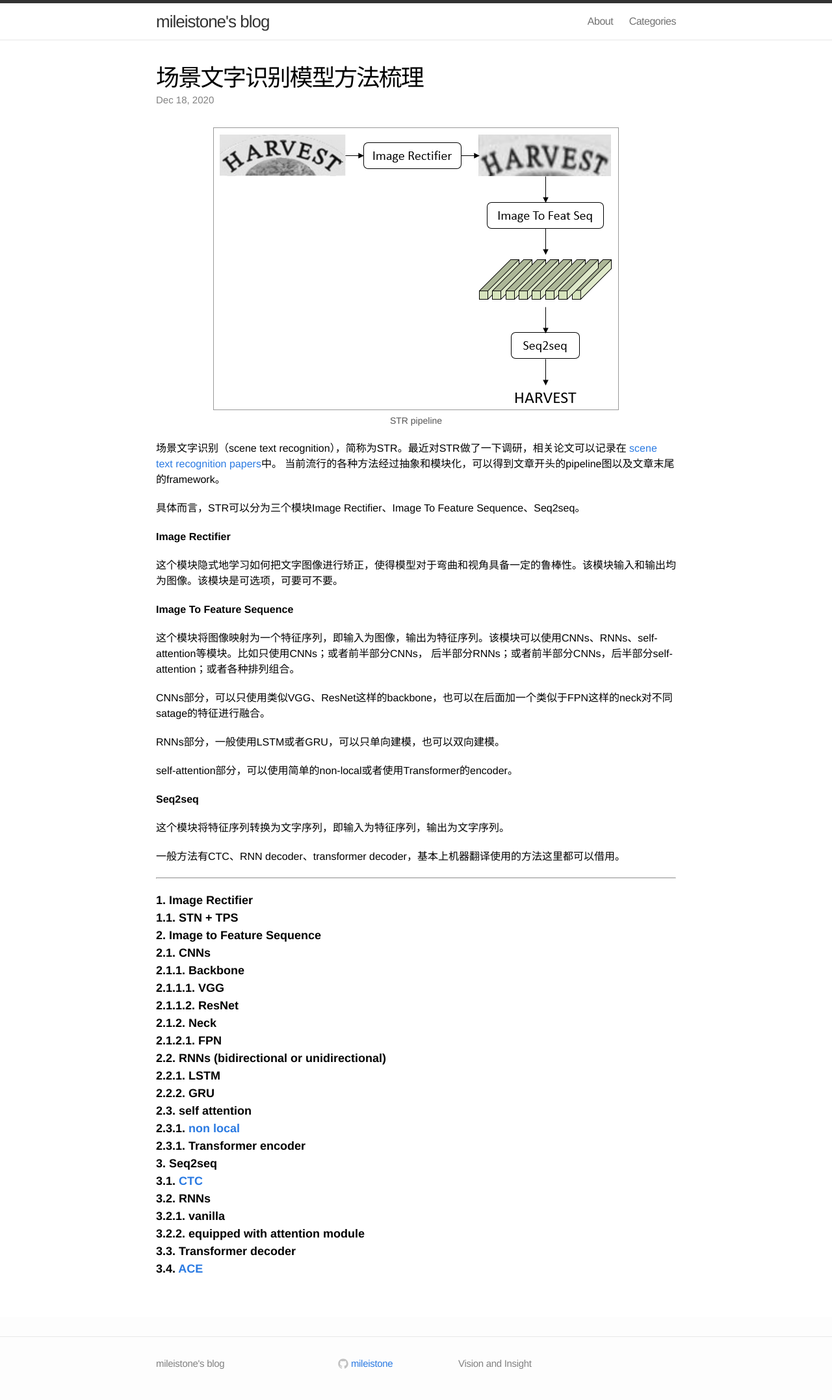
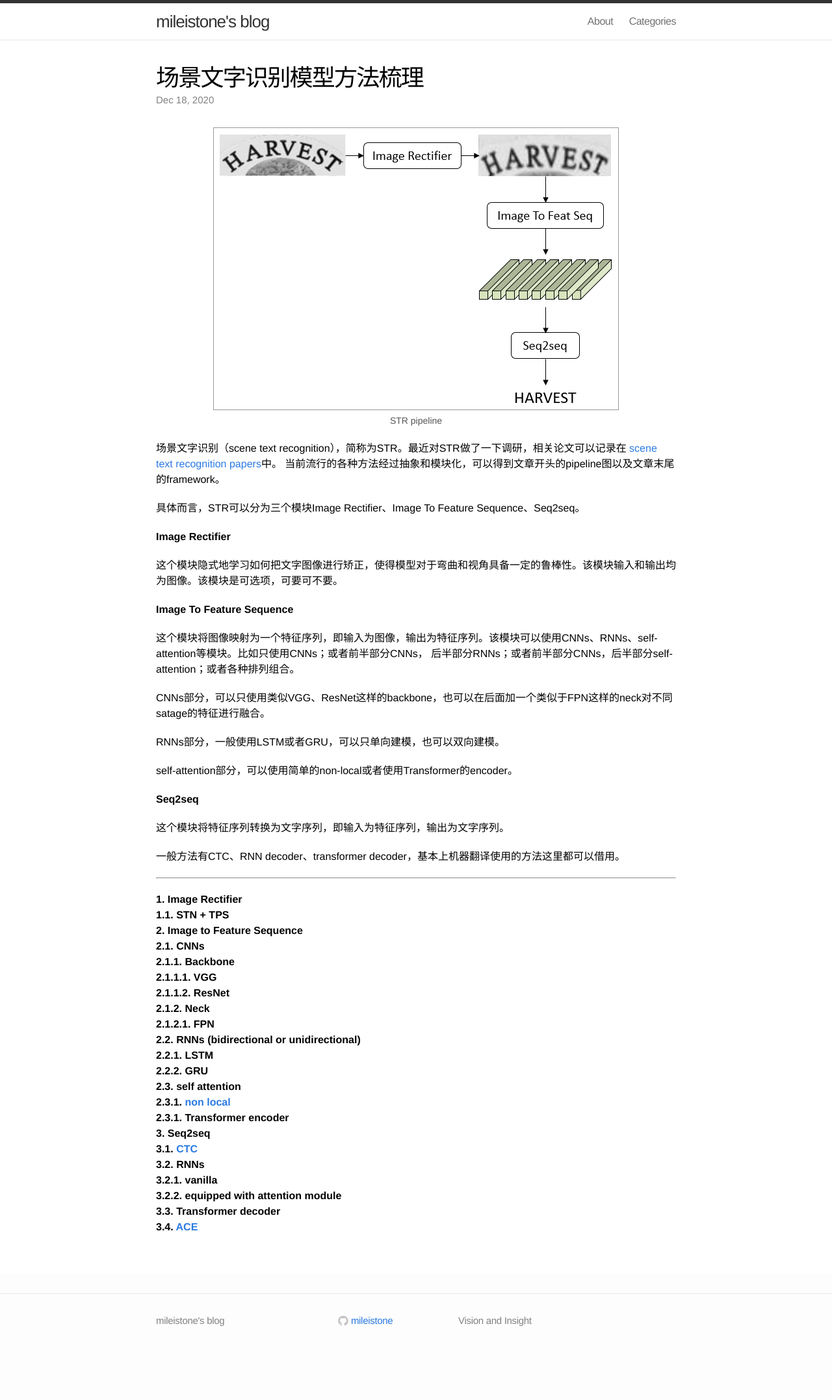
Before and after one commit to mileistone/mileistone.github.io, a Jekyll site: the page built from _posts/2020-12-18-scene-text-recognition-survey.md, in a window 1280 px wide. Shown: the whole page at 65% size. Built offline with Jekyll 4.4.1, drawn with Linux system fonts in a browser that asks for light colours; after the commit the page ends 2088 px from its top, so only the background shows below that.

```diff
--- a/_posts/2020-12-18-scene-text-recognition-survey.md
+++ b/_posts/2020-12-18-scene-text-recognition-survey.md
@@ -37,25 +37,25 @@ self-attention部分，可以使用简单的non-local或者使用Transformer的e
 一般方法有CTC、RNN decoder、transformer decoder，基本上机器翻译使用的方法这里都可以借用。
 
 ---
-##### 1. Image Rectifier
-##### 1.1. STN + TPS
-##### 2. Image to Feature Sequence
-##### 2.1. CNNs
-##### 2.1.1. Backbone
-##### 2.1.1.1. VGG
-##### 2.1.1.2. ResNet
-##### 2.1.2. Neck
-##### 2.1.2.1. FPN
-##### 2.2. RNNs (bidirectional or unidirectional)
-##### 2.2.1. LSTM
-##### 2.2.2. GRU
-##### 2.3. self attention
-##### 2.3.1. [non local](https://arxiv.org/abs/1711.07971)
-##### 2.3.1. Transformer encoder
-##### 3. Seq2seq
-##### 3.1. [CTC](https://www.cs.toronto.edu/~graves/icml_2006.pdf)
-##### 3.2. RNNs
-##### 3.2.1. vanilla
-##### 3.2.2. equipped with attention module
-##### 3.3. Transformer decoder
-##### 3.4. [ACE](https://arxiv.org/abs/1904.08364)
+###### 1. Image Rectifier
+###### 1.1. STN + TPS
+###### 2. Image to Feature Sequence
+###### 2.1. CNNs
+###### 2.1.1. Backbone
+###### 2.1.1.1. VGG
+###### 2.1.1.2. ResNet
+###### 2.1.2. Neck
+###### 2.1.2.1. FPN
+###### 2.2. RNNs (bidirectional or unidirectional)
+###### 2.2.1. LSTM
+###### 2.2.2. GRU
+###### 2.3. self attention
+###### 2.3.1. [non local](https://arxiv.org/abs/1711.07971)
+###### 2.3.1. Transformer encoder
+###### 3. Seq2seq
+###### 3.1. [CTC](https://www.cs.toronto.edu/~graves/icml_2006.pdf)
+###### 3.2. RNNs
+###### 3.2.1. vanilla
+###### 3.2.2. equipped with attention module
+###### 3.3. Transformer decoder
+###### 3.4. [ACE](https://arxiv.org/abs/1904.08364)
```
